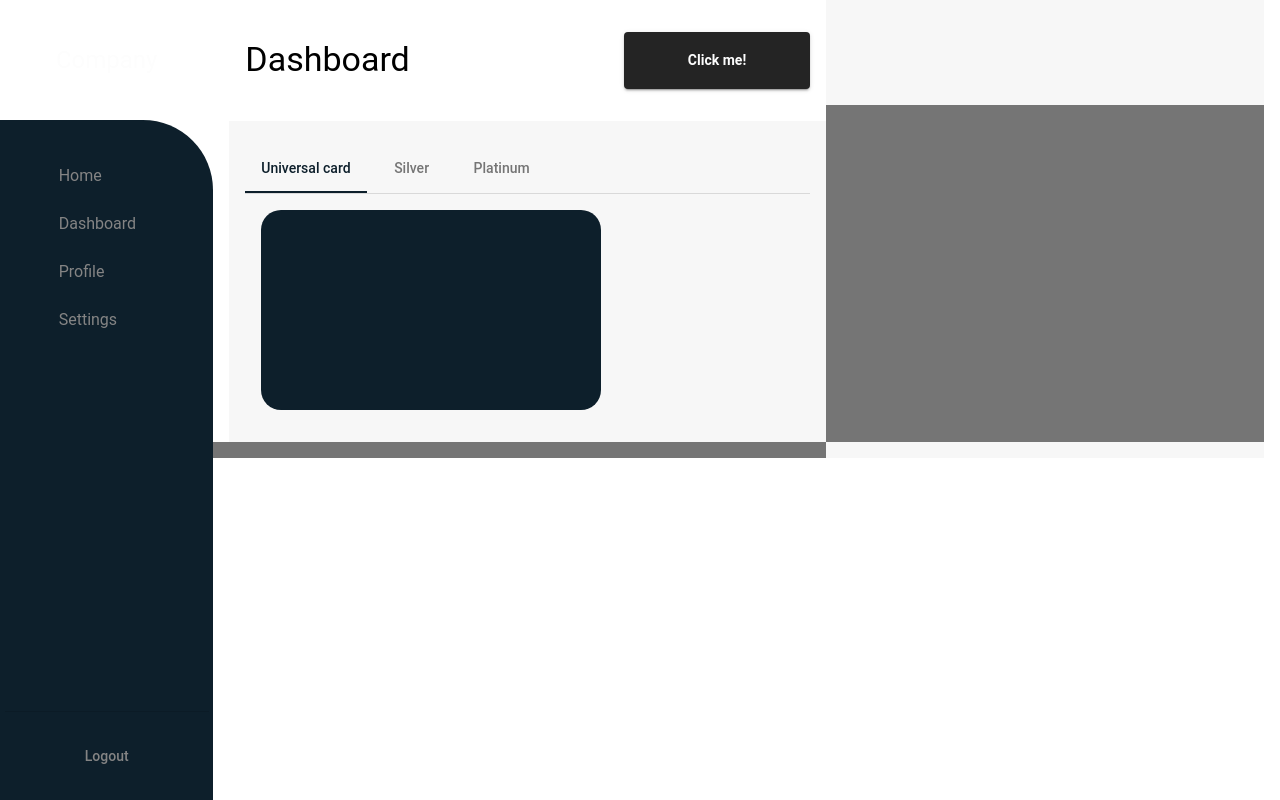
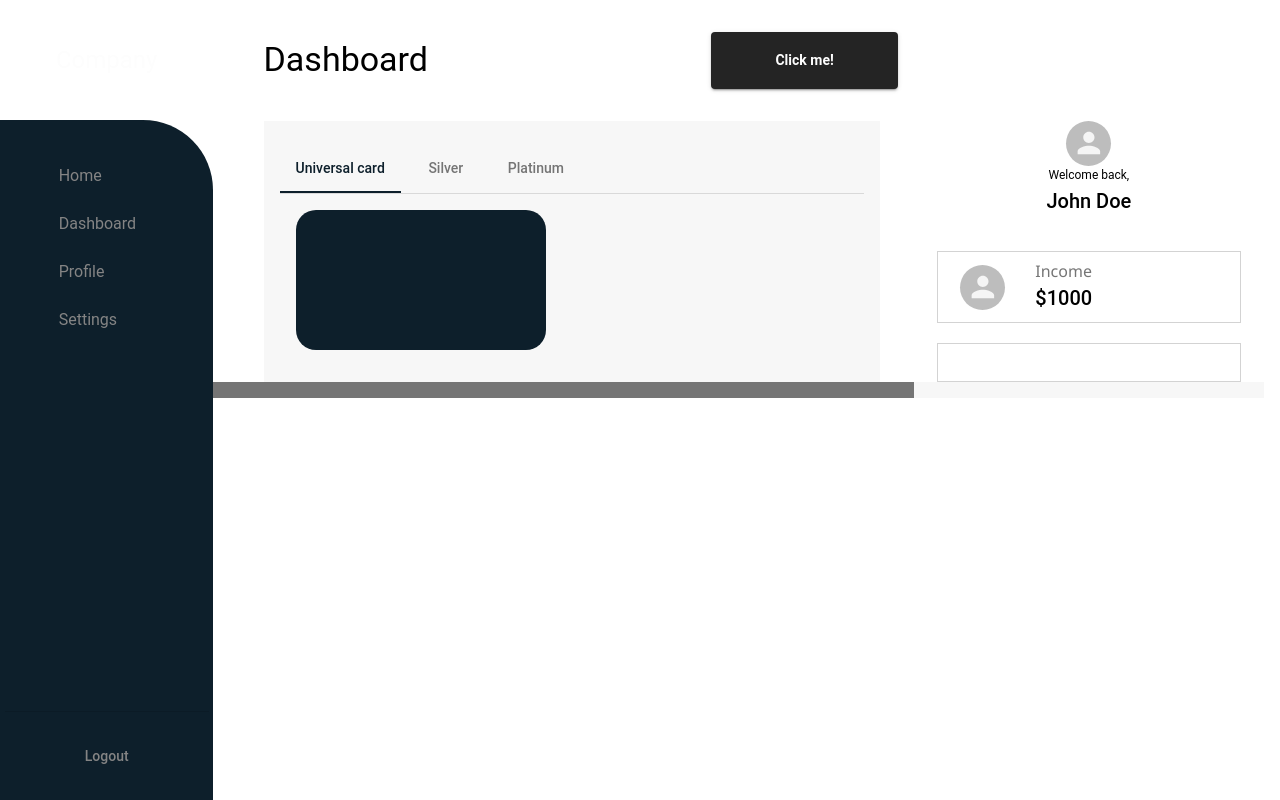
Before and after one commit to Blezix/DashboardLatest, a React (Create React App) app: page / in a window 1280 px wide. Built offline with nearby package versions, Linux system fonts and the light colour scheme.

Commit message:
Minor Changes and adding Tabs section to Dashboard

```diff
--- a/src/components/DashboardTabs.jsx
+++ b/src/components/DashboardTabs.jsx
@@ -9,23 +9,54 @@ const DashboardTabs = () => {
   };
 
   return (
+    <Box sx={{ width: "90%", pl: "5%" }}>
       <Box padding={2} bgcolor={"grey.light"}>
-      <Box sx={{ borderBottom: 1, borderColor: 'divider', paddingTop: 1, bgcolor: 'grey.light' }}>
-        <Tabs value={activeTab} onChange={handleTabChange} aria-label="dashboard tabs">
-        <Tab label="Universal card" sx={{ color: 'grey.main', textTransform: 'none' }} />
-          <Tab label="Silver" sx={{ color: 'grey.main', textTransform: 'none' }} />
-          <Tab label="Platinum" sx={{ color: 'grey.main', textTransform: 'none' }} />
+        <Box
+          sx={{
+            borderBottom: 1,
+            borderColor: "divider",
+            paddingTop: 1,
+            bgcolor: "grey.light",
+          }}
+        >
+          <Tabs
+            value={activeTab}
+            onChange={handleTabChange}
+            aria-label="dashboard tabs"
+          >
+            <Tab
+              label="Universal card"
+              sx={{ color: "grey.main", textTransform: "none" }}
+            />
+            <Tab
+              label="Silver"
+              sx={{ color: "grey.main", textTransform: "none" }}
+            />
+            <Tab
+              label="Platinum"
+              sx={{ color: "grey.main", textTransform: "none" }}
+            />
           </Tabs>
         </Box>
-      <Box sx={{ padding: 2, bgcolor: 'grey.light' }}>
-        {activeTab === 0 && <Box>
+        <Box sx={{ padding: 2, bgcolor: "grey.light" }}>
+          {activeTab === 0 && (
             <Box>
-                <Box sx={{width:"340px", height:"200px",borderRadius:"20px",bgcolor:"primary.main"}}></Box>
+              <Box>
+                <Box
+                  sx={{
+                    width: "250px",
+                    height: "140px",
+                    borderRadius: "20px",
+                    bgcolor: "primary.main",
+                  }}
+                ></Box>
               </Box>
               <Box></Box>
-            </Box>}
+            </Box>
+          )}
           {activeTab === 1 && <Typography>Content for Tab Two</Typography>}
           {activeTab === 2 && <Typography>Content for Tab Three</Typography>}
+        </Box>
       </Box>
     </Box>
   );
--- a/src/muiTheme.js
+++ b/src/muiTheme.js
@@ -36,7 +36,6 @@ const muiTheme = createTheme({
     fontFamily: "Roboto, sans-serif",
   },
   components: {
-
     MuiButton: {
       styleOverrides: {
         root: {
--- a/src/scenes/Dashboard/Dashboard.jsx
+++ b/src/scenes/Dashboard/Dashboard.jsx
@@ -1,5 +1,6 @@
 import React, { useState } from "react";
 import { Box, Typography, Button, Grid } from "@mui/material";
+import Avatar from "@mui/material/Avatar";
 import DashboardTabs from "../../components/DashboardTabs";
 export default function Dashboard() {
   const [activeTab, setActiveTab] = useState(0);
@@ -9,26 +10,99 @@ export default function Dashboard() {
   };
 
   return (
-    <Box width="100%" display="flex" justifyContent="center" sx={{ padding: 2 }}>
+    <Box
+      width="100%"
+      display="flex"
+      justifyContent="center"
+      sx={{ padding: 2 }}
+    >
       <Box width="100%">
         <Grid container spacing={2}>
-          <Grid item xs={12} md={7}>
-            <Box display="flex" justifyContent="space-between" alignItems="center" sx={{ padding: 2 }}>
+          <Grid item xs={12} md={8}>
+            <Box
+              display="flex"
+              justifyContent="space-between"
+              alignItems="center"
+              sx={{ padding: 2, pl: "5%" }}
+            >
               <Typography variant="h4">Dashboard</Typography>
               <Button variant="contained" color="primary">
                 Click me!
               </Button>
             </Box>
           </Grid>
-          <Grid sx={{bgcolor:"grey.light"}} item xs={12} md={5} ></Grid>
 
-          <Grid item xs={12} md={7}>
+          <Grid item xs={12} md={8}>
             <DashboardTabs />
           </Grid>
-          <Grid sx={{bgcolor:"grey.main"}} item xs={12} md={5} ></Grid>
-          <Grid sx={{bgcolor:"grey.main"}} item xs={12} md={7} ></Grid>
-          <Grid sx={{bgcolor:"grey.light"}} item xs={12} md={5} ></Grid>
-
+          <Grid item xs={12} md={4} pr={2}>
+            <Box
+              width={"100%"}
+              display={"flex"}
+              flexDirection={"column"}
+              height={"100%"}
+            >
+              <Box
+                height={"50%"}
+                display={"flex"}
+                flexDirection={"column"}
+                alignItems={"center"}
+              >
+                <Avatar
+                  variant="circular"
+                  src=""
+                  alt=""
+                  sx={{ width: "45px", height: "45px" }}
+                />
+                <Typography variant="caption" color="initial">
+                  Welcome back,
+                </Typography>
+                <Typography variant="h6">John Doe</Typography>
+              </Box>
+              <Box
+                height={"50%"}
+                display={"flex"}
+                flexDirection={"column"}
+                alignItems={"center"}
+                gap={"20px"}
+              >
+                <Box
+                  width={"90%"}
+                  height={"45%"}
+                  sx={{ border: "1px solid lightgrey" }}
+                  p={1}
+                  display={"flex"}
+                  alignItems={"center"}
+                >
+                  <Avatar
+                    variant="circular"
+                    src=""
+                    alt=""
+                    sx={{ width: "45px", height: "45px", margin:"0 5% 0 5%" }}
+                  />
+                  <Box
+                    display={"flex"}
+                    width="30%"
+                    flexDirection={"column"}
+                    pl={2}
+                  >
+                    <Typography variant="h7" color="grey.main" >
+                      Income
+                    </Typography>
+                    <Typography variant="h6">$1000</Typography>
+                  </Box>
+                </Box>
+                <Box
+                  width={"90%"}
+                  height={"45%"}
+                  sx={{ border: "1px solid lightgrey" }}
+                  p={1}
+                ></Box>
+              </Box>
+            </Box>
+          </Grid>
+          <Grid sx={{ bgcolor: "grey.main" }} item xs={12} md={8}></Grid>
+          <Grid sx={{ bgcolor: "grey.light" }} item xs={12} md={4}></Grid>
         </Grid>
       </Box>
     </Box>
```
Also changed, not shown: src/components/SidebarItem.jsx (+6 -3 lines), src/scenes/global/Sidebar.jsx (+19 -7 lines), src/components/SidebarFooter.jsx (line endings or trailing spaces), src/components/SiteList.jsx (line endings or trailing spaces). Lines whose indentation alone changed are shown as unchanged.
